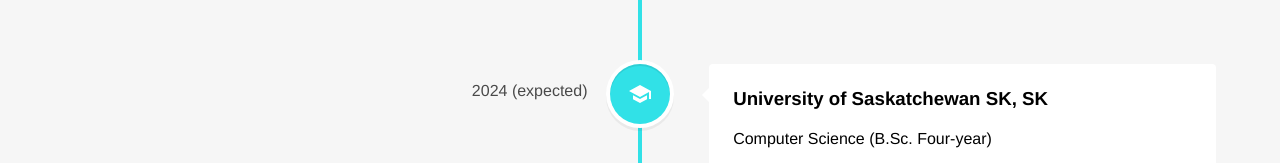
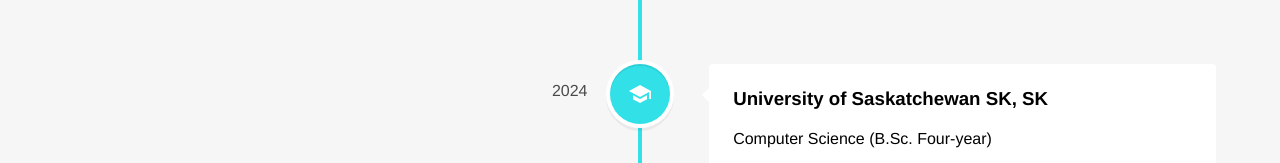
Before and after one commit to Flawlessgod/portfolio, a React (Create React App) app: page /portfolio/experience in a window 1280 px wide. Shown: the part 1599-1762 px from the top of the page. Built offline with nearby package versions, Linux system fonts and the light colour scheme.

Commit message:
steptember 2024 update

```diff
--- a/src/pages/Experience.jsx
+++ b/src/pages/Experience.jsx
@@ -107,7 +107,7 @@ function Experience() {
         {/* fourth experience */}
         <VerticalTimelineElement
           className="vertical-timeline-element--education"
-          date="2024 (expected)"
+          date="2024"
           iconStyle={{ background: "#31e1e7", color: "#fff" }}
           icon={<SchoolIcon />}
         >
--- a/src/pages/Home.jsx
+++ b/src/pages/Home.jsx
@@ -63,7 +63,7 @@ function Home() {
           <ol className="list">
             <li className="item">
               <div>Back-End</div>
-              <span>N/A</span>
+              <span>MySQL, Posgre</span>
             </li>
           </ol>
         </div>
@@ -72,7 +72,7 @@ function Home() {
           <ol className="list">
             <li className="item">
               <div>Languages</div>
-              <span>Java, Python, Javascript</span>
+              <span>Java, Javascript, C#, Scala, Python</span>
             </li>
           </ol>
         </div>
```
